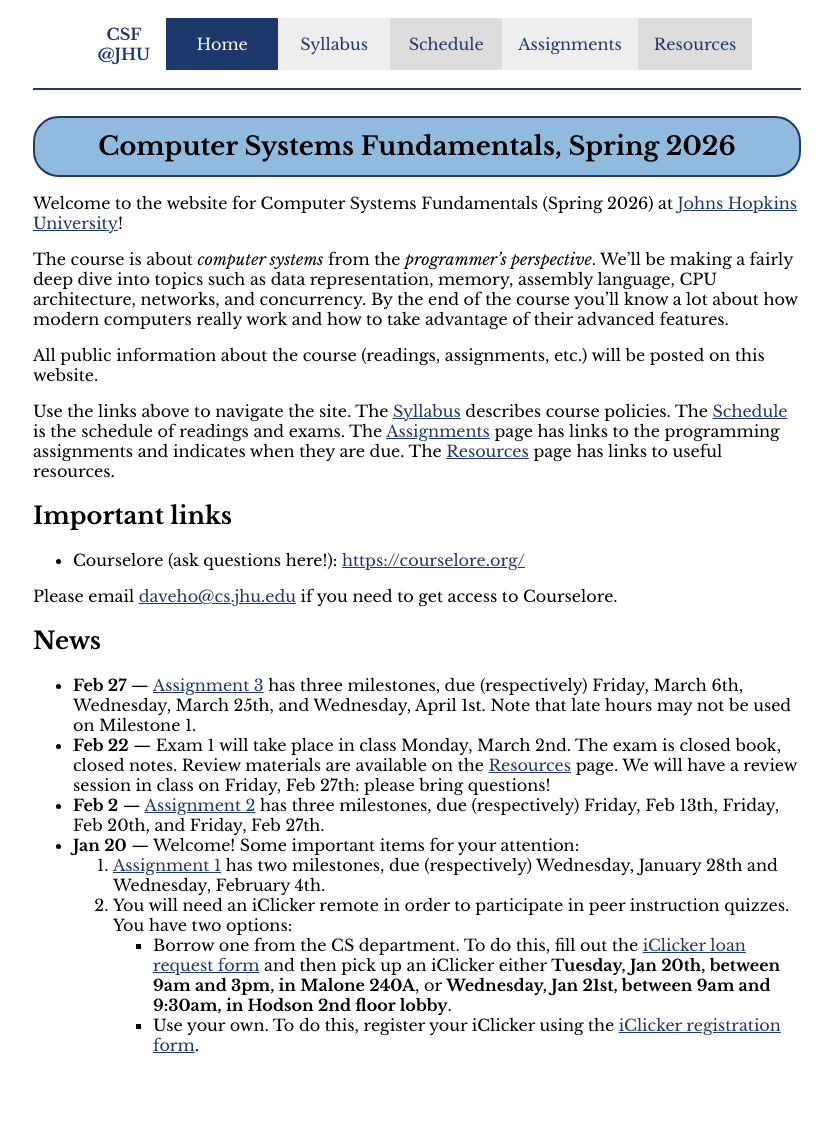
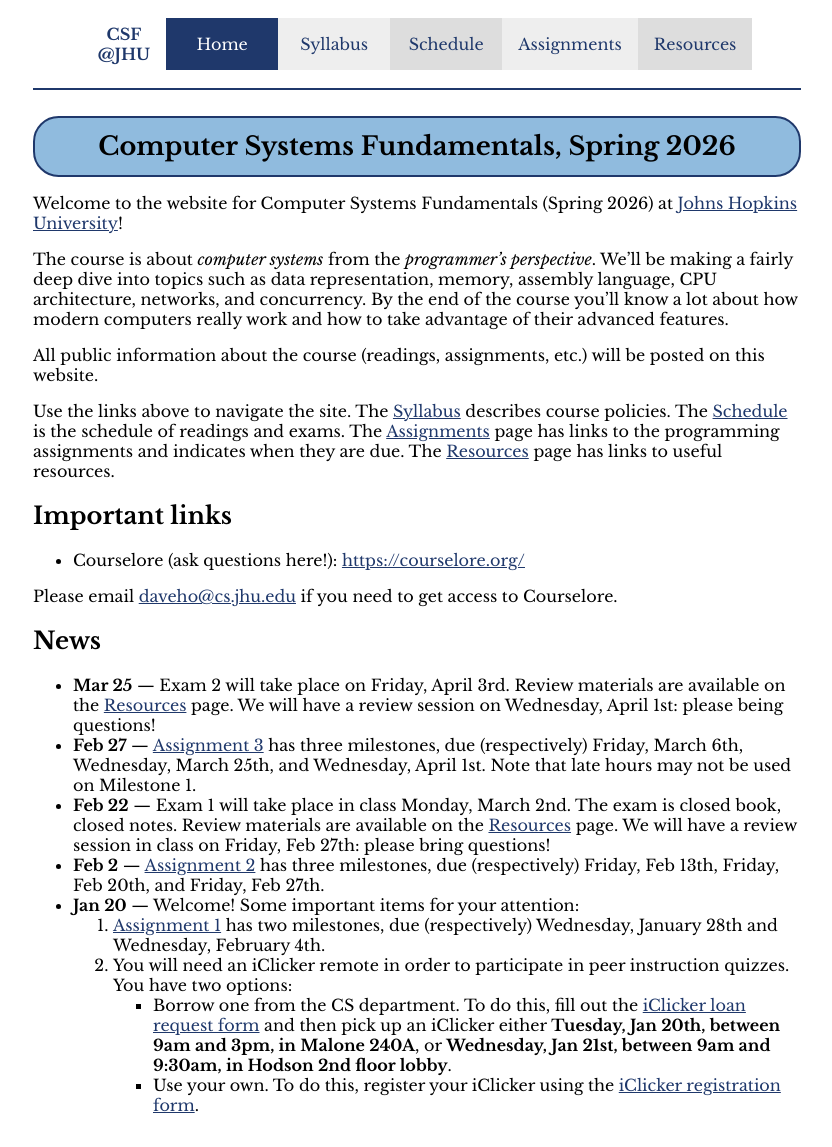
Before and after one commit to jhucsf/spring2026, a Jekyll site: the page built from index.md, in a window 1280 px wide. Shown: the whole page, without its empty margins (223-1055 px from the left). Built offline with Jekyll 4.4.1, drawn with Linux system fonts in a browser that asks for light colours; before the commit the page ends 1087 px from its top, so only the background shows below that.

Commit message:
news for exam 2, more review materials

```diff
--- a/index.md
+++ b/index.md
@@ -31,6 +31,10 @@ Please email <daveho@cs.jhu.edu> if you need to get access to Courselore.
 
 ## News
 
+* **Mar 25** — Exam 2 will take place on Friday, April 3rd.
+  Review materials are available on the [Resources](resources.html) page.
+  We will have a review session on Wednesday, April 1st: please being
+  questions!
 * **Feb 27** — [Assignment 3](assign/assign03.html) has three milestones,
   due (respectively) Friday, March 6th, Wednesday, March 25th, and
   Wednesday, April 1st. Note that late hours may not be used on
```
Also changed, not shown: resources.md (+2 -0 lines), 4 other files.
